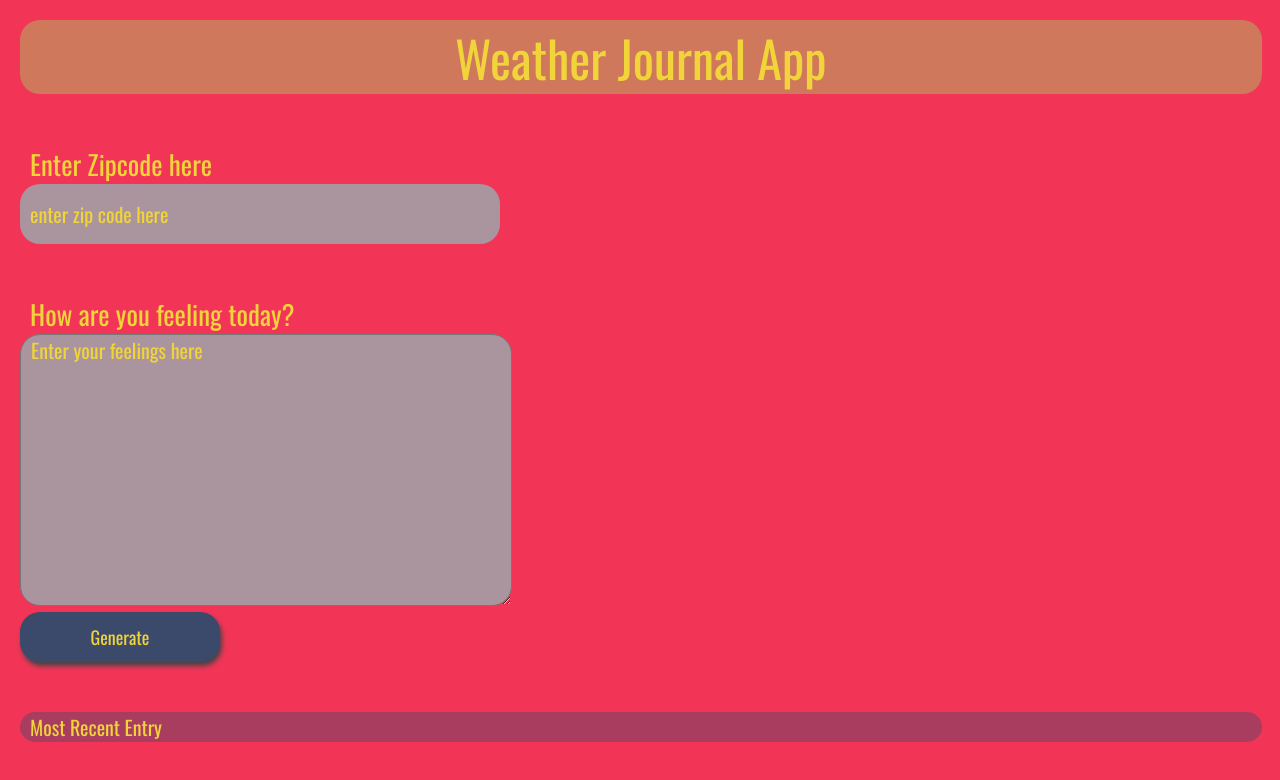
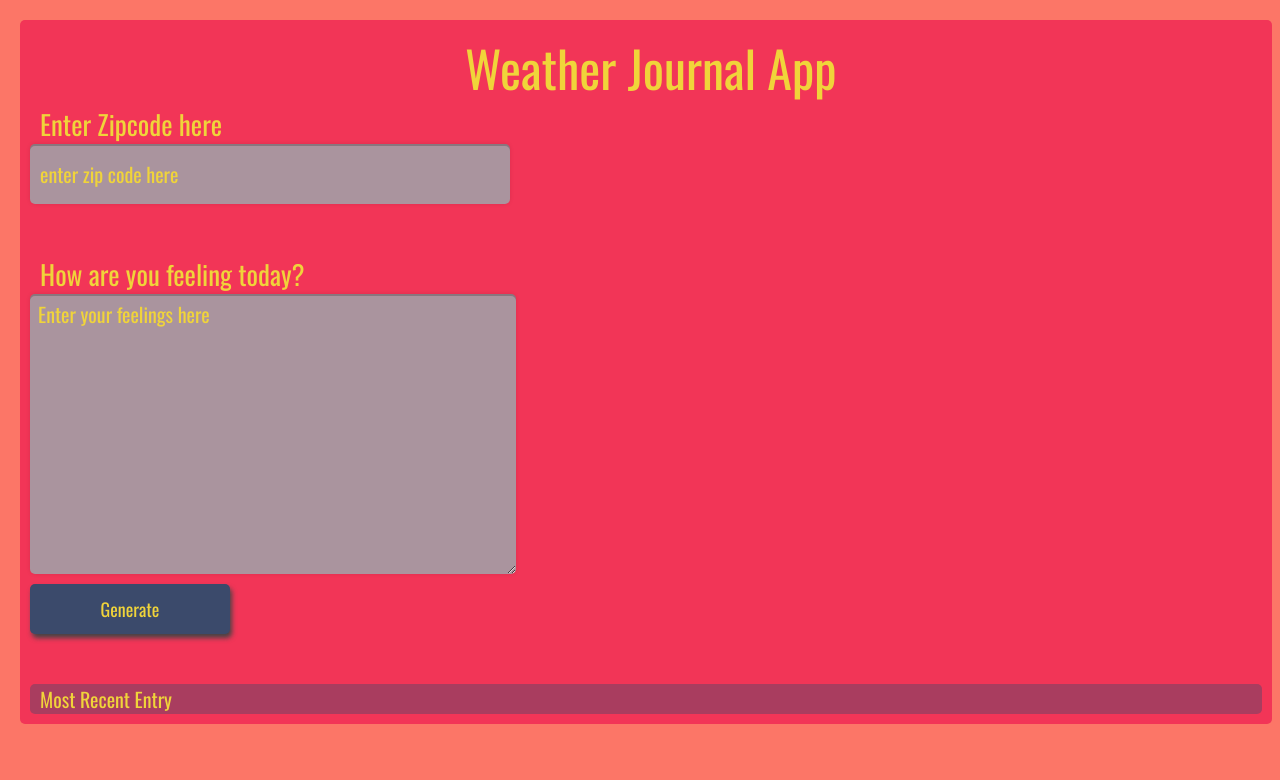
Before and after one commit to mohamed00Sayed/project-weather-journal-app, a plain HTML site: page website/index.html in a window 1280 px wide. Drawn offline with nearby package versions, Linux system fonts and the light colour scheme; a web font is replaced by a local one.

Commit message:
Update style.css

```diff
--- a/website/style.css
+++ b/website/style.css
@@ -4,82 +4,77 @@
 }
 
 body{
-    background: #f23557;
+	background:#fc7667;
     font-family: -apple-system, BlinkMacSystemFont, sans-serif;
 }
 
 #app{
-    /*display: grid;
-    grid-auto-rows: minmax(150px, auto);
-    /* grid-template-columns:  */
+    background: #f23557;
 	margin: 20px;
+	padding: 10px 0 10px 10px;
     height:100%;
 	width: 97%;
     color: #f0d43a;
-    /*grid-gap: 100px;*/
     font-size: 20px;
     font-family: 'Oswald', sans-serif;
+	-webkit-border-radius:5px;
+    -moz-border-radius: 5px;
+    -o-border-radius: 5px;
+    border-radius: 5px;
 }
 
 .holder{
 	margin: 0 0 50px 0;
-}
-
-.feel{
-
+	-webkit-border-radius:5px;
+    -moz-border-radius: 5px;
+    -o-border-radius: 5px;
+    border-radius: 5px;
 }
 
 .entry{
+	margin: 0 10px 0 0;
     background: rgba(59, 74, 107, .4);
-	-webkit-border-radius:20px;
-    -moz-border-radius: 20px;
-    -o-border-radius: 20px;
-    border-radius: 20px;
 }
 
 #zip{
 	background: #aa949e;
-	-webkit-border-radius:20px;
-    -moz-border-radius: 20px;
-    -o-border-radius: 20px;
-    border-radius: 20px;
 	padding: 0 0 0 10px;
 }
 
-#entryHolder{
-
+.tido {
+	display: block;
+	border: none;
+	padding: 5px 8px;
+	color: #333;
+	box-shadow:
+    inset 0 2px 0 rgba(0,0,0,.2),
+    0 0 4px rgba(0,0,0,0.1);
+	-webkit-border-radius:5px;
+    -moz-border-radius: 5px;
+    -o-border-radius: 5px;
+    border-radius: 5px;
 }
 
-#date{
-
-}
-
-#temp{
-
-}
-
-#content{
-
+.tido:focus {
+  outline: none;
+  box-shadow:
+    inset 0 2px 0 rgba(0,0,0,.2),
+    0 0 4px rgba(0,0,0,0.1),
+    0 0 5px 1px #51CBEE;
 }
 
 .headline {
 	font-size: 50px;
 	text-align: center;
-
-	background: #d0785b;
-	-webkit-border-radius:20px;
-    -moz-border-radius: 20px;
-    -o-border-radius: 20px;
-    border-radius: 20px;
+	margin: 0 30% 0 30%;
 }
 .title{
-	-webkit-border-radius:20px;
-    -moz-border-radius: 20px;
-    -o-border-radius: 20px;
-    border-radius: 20px;
 	padding: 0 0 0 10px;
 }
 
+#entryHolder{
+	padding: 0 0 0 10px;
+}
 /*  Basic Styling To Override Default For Basic HTML Elements */
 label{
     display:block;
@@ -108,11 +103,13 @@ button{
     border: none;
     box-shadow: 2px 4px 5px #444;
 	display: block;
-	-webkit-border-radius:20px;
-    -moz-border-radius: 20px;
-    -o-border-radius: 20px;
-    border-radius: 20px;
+	margin: 10px 0 0 0;
+	-webkit-border-radius:5px;
+    -moz-border-radius: 5px;
+    -o-border-radius: 5px;
+    border-radius: 5px;
 }
+
 h1{
     font-size: 36px;
 }
@@ -120,13 +117,11 @@ h1{
 textarea{
     background:#aa949e;
     color: #f0d43a;
+	width: 470px;
 	padding: 0 0 0 10px;
     font-size: 20px;
     font-family: 'Oswald', sans-serif;
-	-webkit-border-radius:20px;
-    -moz-border-radius: 20px;
-    -o-border-radius: 20px;
-    border-radius: 20px;
+    border-radius: 5px;
 }
 /* Reset style for HTML element on active to have no border*/
 input:focus,
@@ -135,10 +130,12 @@ textarea:focus,
 button:focus {
     outline: none;
 }
+
 button:focus {
     outline: none;
 
 }
+
 button:hover {
 	cursor: grab;
 	background:#7a7595;
```
